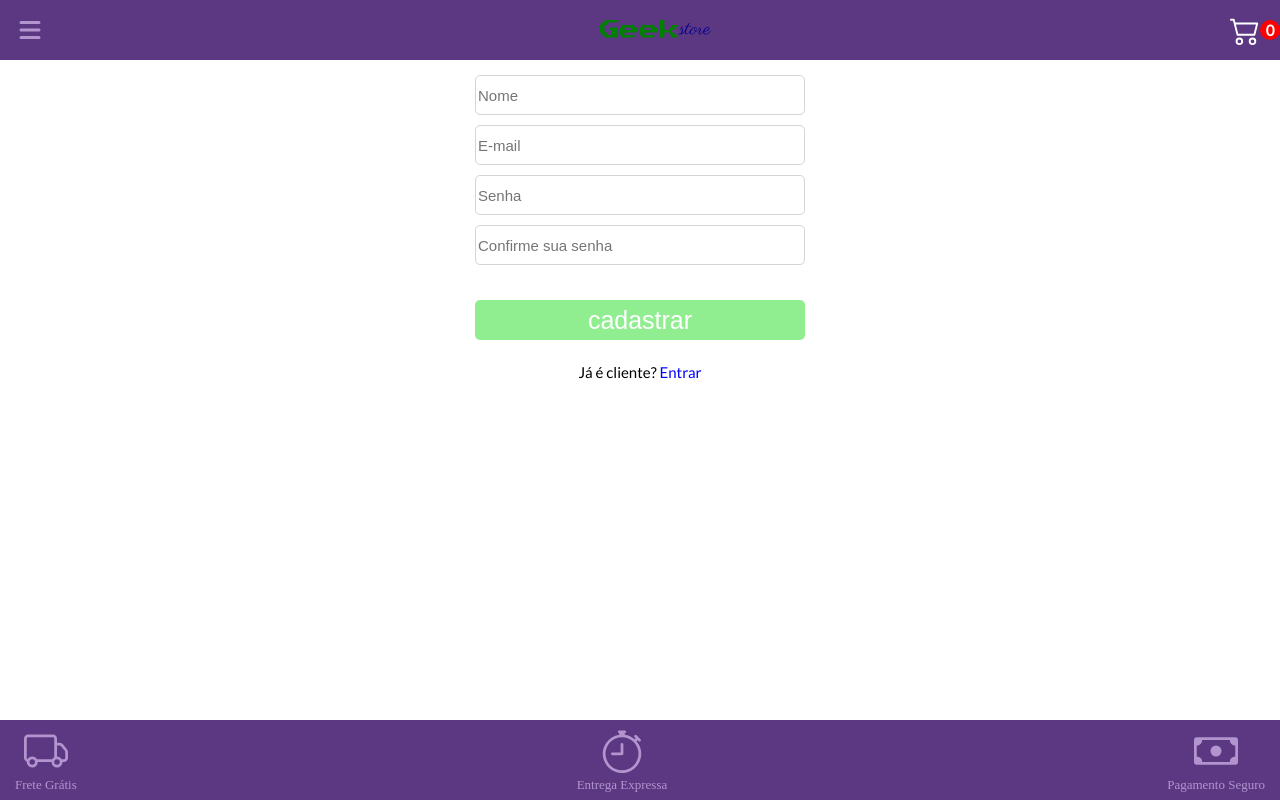
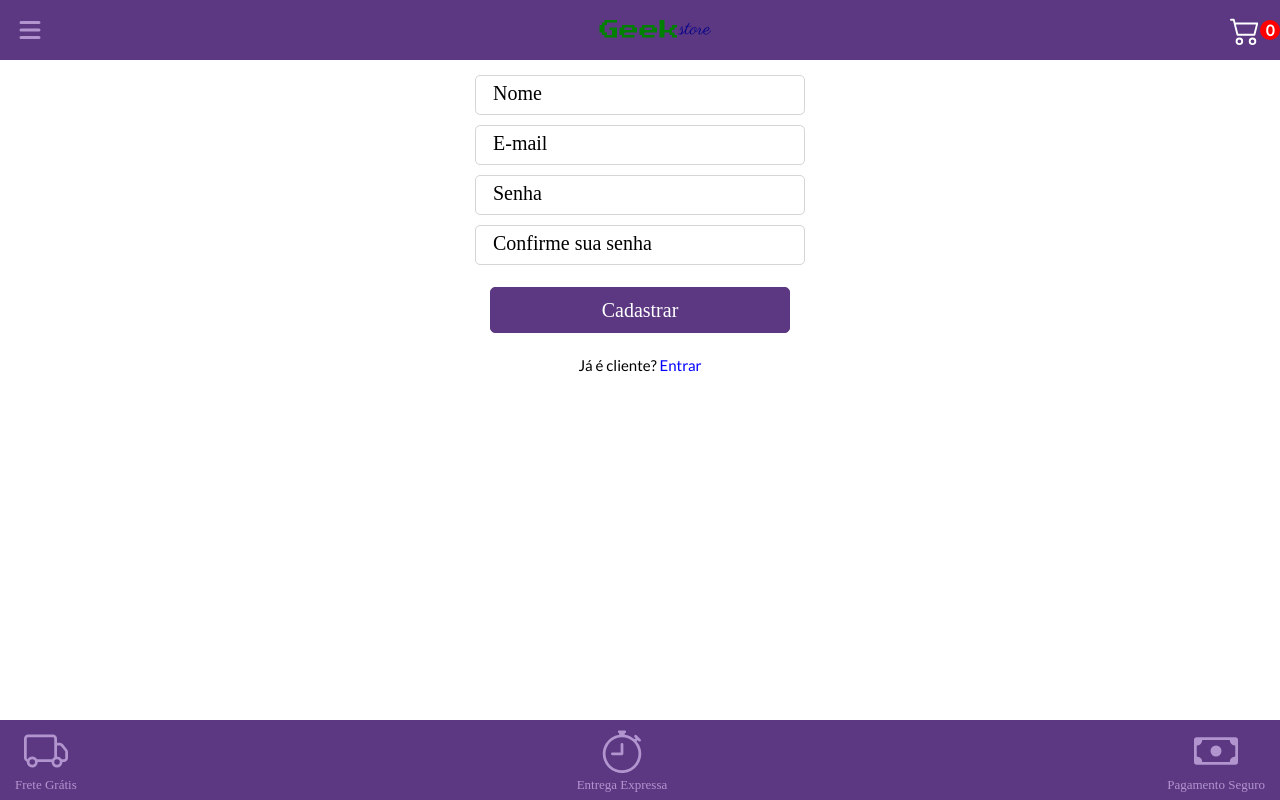
Before and after one commit to victorHL99/projeto14-boot-store-front, a React (Create React App) app: page /cadastro in a window 1280 px wide. Built offline with nearby package versions, Linux system fonts and the light colour scheme.

Commit message:
adicionando o pointers

```diff
--- a/src/components/Header.js
+++ b/src/components/Header.js
@@ -44,19 +44,19 @@ function Header (){
 
         if(menu === false){
             return(
-                <HiMenu onClick={()=>setMenu(true)} color={'#B295CF'} size={'30px'}/>
+                <HiMenu onClick={()=>setMenu(true)} cursor={'pointer'} color={'#B295CF'} size={'30px'}/>
             )
         } else {
             return(
                 <MenuBar>
-                        <div className="Login" onClick={()=>{navigate("/login/cadastro")}}>
+                        <div className="Login" onClick={()=>{navigate("/login")}}>
                             Fazer login
                         </div>
                     <div className="containerCategories" >
                         {products.map((product, index)=> <RenderCategory key={index} category={product.category} idURL={product._id} name={product.name}/>)}
                     </div>
                     <div className="exit">
-                        <BsFillXCircleFill onClick={()=>setMenu(false)} size={'30px'}/>
+                        <BsFillXCircleFill cursor={'pointer'} onClick={()=>setMenu(false)} size={'30px'}/>
                     </div>
                 </MenuBar>
             )
@@ -73,7 +73,6 @@ function Header (){
                 <h1 className='geek'>Geek</h1>
                 <h1 className='store'>store</h1>
             </div>
-
 
             <CartSummary/>
 
@@ -144,6 +143,7 @@ const HeadPage = styled.header`
     .logo{
         display: flex;
         flex-direction: row;
+        cursor:pointer;
     }
     .logo .geek{
         font-family: 'Press Start 2P', cursive;
@@ -160,6 +160,7 @@ const CartAndSummary= styled.nav`
     font-family: 'Lato', sans-serif;
     font-size: 15px;
     font-weight: bold;
+    cursor:pointer;
     .cart{
         position: absolute;
         top: 0;
@@ -244,6 +245,7 @@ const CartAndSummary= styled.nav`
         justify-content: space-between;
         border-top: 1px solid white;
         padding: 5px 0 5px 0;
+        cursor:pointer;
     }
     .totalAndSendCheckout button{
         background-color: #00FF00;
@@ -253,6 +255,7 @@ const CartAndSummary= styled.nav`
         padding: 5px;
         margin-bottom: 10px;
         border: none;
+        cursor:pointer;
     }
 `
 
@@ -302,6 +305,7 @@ const MenuBar = styled.div`
         height: 60px;
         color: #FFFFFF;
         margin-bottom: 10px;
+        cursor:pointer;
     }
 `
 
--- a/src/components/Login.js
+++ b/src/components/Login.js
@@ -15,7 +15,6 @@ function Login (){
     const {token, setToken, shopCart } = useContext(TokenContext);
 
     const [ user, setUser ] = useState({email:'', password:'', shopCart:shopCart})
-
 
     async function tryLogin(e){
         e.preventDefault();
--- a/src/components/Register.js
+++ b/src/components/Register.js
@@ -35,12 +35,12 @@ function Register (){
 
             <Main>
                 <form onSubmit={tryRegister}>
-                    <input type={'text'} placeholder={'Nome'} onChange={(e)=>{setDatas({...datasToRegister, name:e.target.value})}}></input>
-                    <input type={'email'} placeholder={'E-mail'} onChange={(e)=>{setDatas({...datasToRegister, email:e.target.value})}}></input>
-                    <input type={'password'} placeholder={'Senha'} onChange={(e)=>{setDatas({...datasToRegister, password:e.target.value})}}></input>
-                    <input type={'password'} placeholder={'Confirme sua senha'} onChange={(e)=>{setDatas({...datasToRegister, passwordConf:e.target.value})}}></input>
+                    <Input type={'text'} placeholder={'Nome'} onChange={(e)=>{setDatas({...datasToRegister, name:e.target.value})}}></Input>
+                    <Input type={'email'} placeholder={'E-mail'} onChange={(e)=>{setDatas({...datasToRegister, email:e.target.value})}}></Input>
+                    <Input type={'password'} placeholder={'Senha'} onChange={(e)=>{setDatas({...datasToRegister, password:e.target.value})}}></Input>
+                    <Input type={'password'} placeholder={'Confirme sua senha'} onChange={(e)=>{setDatas({...datasToRegister, passwordConf:e.target.value})}}></Input>
 
-                    <button>cadastrar</button>
+                    <ButtonRegister><p>Cadastrar</p></ButtonRegister>
                 </form>
 
                 <p>Já é cliente? <span onClick={()=> navigate('/login')} >Entrar</span></p>
@@ -79,24 +79,71 @@ const Main = styled.main `
         border: 1px solid #D5D5D5;
 
     }
-    button{
-        margin-top: 25px;
-        margin-bottom: 25px;
-        height: 40px;
-        background-color: lightgreen;
-        border-radius: 5px;
-        color: #fff;
-        border: none;
-        font-size: 25px;
-    }
-
     span{
         color: blue;
-
     }
 
 `
 
+const Input = styled.input`
+    position: relative;
+    z-index: 1;
+    width: 326px;
+    height: 58px;
+    margin-bottom:13px;
+    border-radius: 5px;
+    background-color: #FFFFFF;
+
+    font-family: 'Saira Stencil One', cursive;
+    font-style: normal;
+    font-weight: 400;
+    font-size: 20px;
+    line-height: 23px;
+    border: 1px solid #5C3782;
+    cursor: text;
+
+
+
+    &::placeholder {
+        position: relative;
+        color: #000000;
+        width: 200px;
+        height: 23px;
+        left: 15px;
+        font-family: 'Saira Stencil One', cursive;
+        font-style: normal;
+        font-weight: 400;
+        font-size: 20px;
+        line-height: 23px;
+    }
+`
+const ButtonRegister = styled.button`
+    background-color: #5C3782;
+    position: relative;
+    z-index: 1;
+    display: flex;
+    align-items: center;
+    justify-content: center;
+    border-radius: 5px;
+    border: 1px solid #5C3782;
+    width: 300px;
+    height: 46px;
+    margin-top: 12px;
+    margin-bottom: 25px;
+    left:15px;
+    cursor: pointer;
+
+    p{
+        position: relative;
+        z-index: 1;
+        font-family: 'Saira Stencil One', cursive;
+        font-style: normal;
+        font-weight: 500;
+        font-size: 20px;
+        line-height: 23px;
+        color: #FFFFFF;
+    }
+`
 
 
 
--- a/src/components/RenderProducts.js
+++ b/src/components/RenderProducts.js
@@ -47,7 +47,7 @@ const ImagesProducts = styled.img`
     background-color: none;
     margin-bottom: 20px;
     margin-right: 20px;
-
+    cursor: pointer;
 
 `
 const ContainerInfo = styled.div`
--- a/src/components/Search.jsx
+++ b/src/components/Search.jsx
@@ -7,7 +7,7 @@ export default function Search() {
         <SearchBar>
             <form >
                 <input className="searchInput" type="text" placeholder="Pesquisar"/>
-                <button className="searchButton" ><BsSearch color={'#B295CF'} size={25}/></button>
+                <button className="searchButton" ><BsSearch cursor={'pointer'} color={'#B295CF'} size={25}/></button>
             </form>
         </SearchBar>
     )
```
